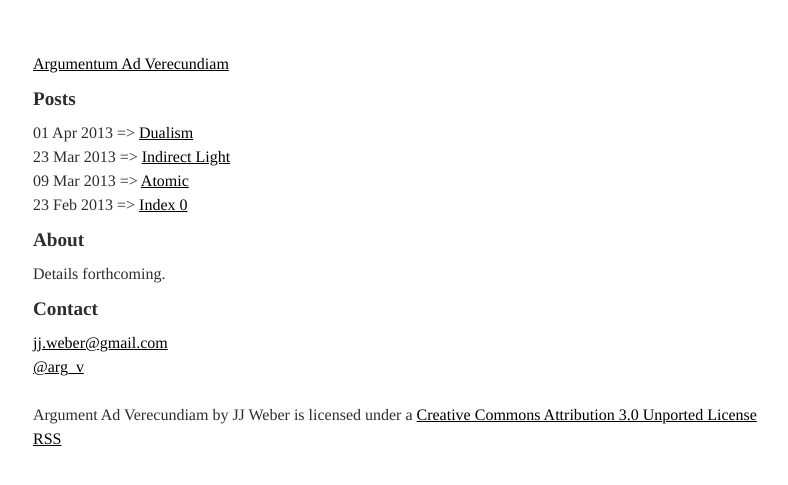
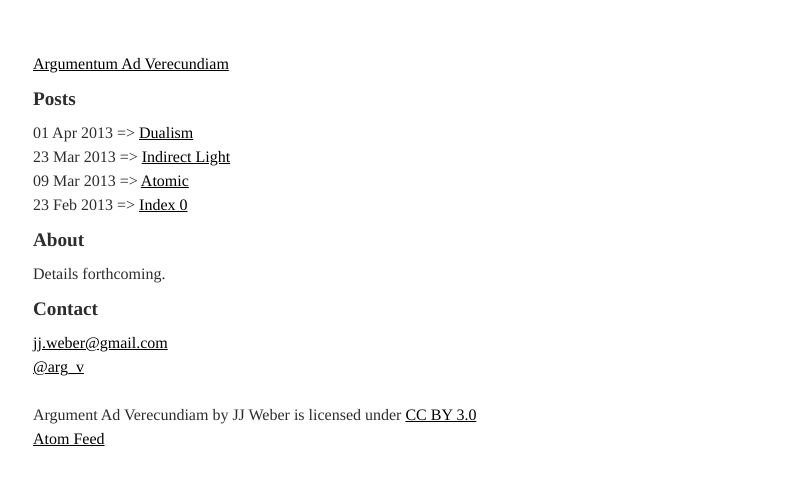
Before and after one commit to jjjjw/argumentum-v, a Jekyll site: the page built from index.html, in a window 1280 px wide. Shown: the top 485 px of the page, without its empty margins (31-819 px from the left). Built offline with Jekyll 4.4.1, drawn with Linux system fonts in a browser that asks for light colours.

Commit message:
Tweaks for license & feed

```diff
--- a/_layouts/default.html
+++ b/_layouts/default.html
@@ -22,10 +22,13 @@
 </body>
 <footer>
 	<div>
-		<a rel="license" href="http://creativecommons.org/licenses/by/3.0/deed.en_US"></a><br /><span xmlns:dct="http://purl.org/dc/terms/" href="http://purl.org/dc/dcmitype/Text" property="dct:title" rel="dct:type">Argument Ad Verecundiam</span> by <span xmlns:cc="http://creativecommons.org/ns#" property="cc:attributionName">JJ Weber</span> is licensed under a <a rel="license" href="http://creativecommons.org/licenses/by/3.0/deed.en_US">Creative Commons Attribution 3.0 Unported License</a>
+		<a rel="license" href="http://creativecommons.org/licenses/by/3.0/deed.en_US"></a><br/><span xmlns:dct="http://purl.org/dc/terms/" href="http://purl.org/dc/dcmitype/Text"
+property="dct:title" rel="dct:type">Argument Ad Verecundiam</span> by <span
+xmlns:cc="http://creativecommons.org/ns#" property="cc:attributionName">JJ Weber</span> is licensed
+under <a rel="license" href="http://creativecommons.org/licenses/by/3.0/deed.en_US">CC BY 3.0</a>
 	</div>
 	<div>
-		<a href="http://feeds.feedburner.com/ArgumentumAdVerecundiam">RSS</a>
+		<a href="/atom.xml">Atom Feed</a>
 	</div>
 </footer>
 </html>
```
Also changed, not shown: index.html (line endings or trailing spaces).
